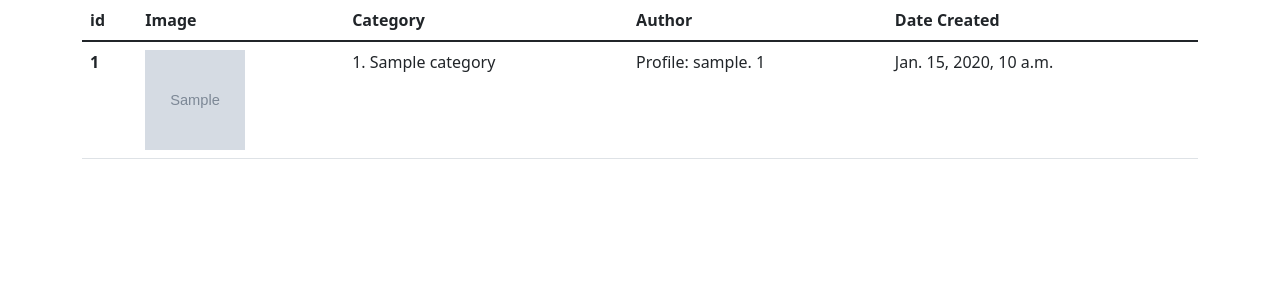
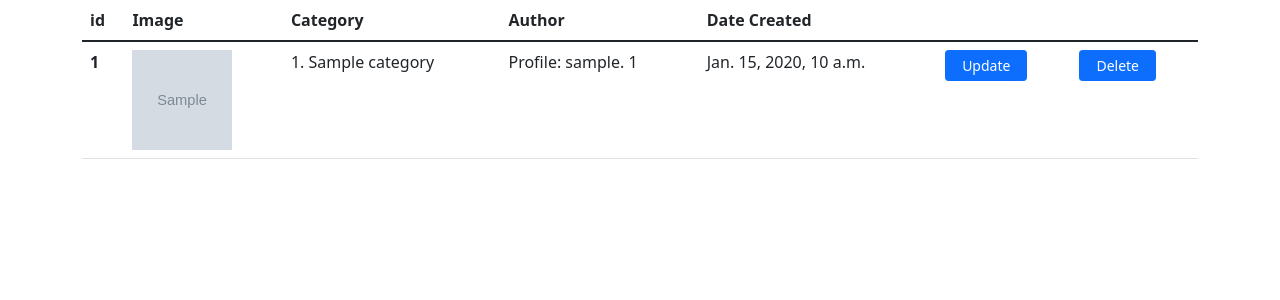
Before and after one commit to Nooruzbai/finalexam, a Django app: page /advertisement/1/detail in a window 1280 px wide. Shown: the part 56-356 px from the top of the page. Run offline with Django 4.2, Linux system fonts and the light colour scheme; tables that the repository leaves empty hold one stand-in row (values such as "Sample post"); grey boxes marked "Sample" are stand-in pictures; some libraries are stand-ins or nearby versions.

Commit message:
Added AdvertisementDeleteView

```diff
--- a/source/webapp/templates/detail.html
+++ b/source/webapp/templates/detail.html
@@ -30,6 +30,14 @@
             <td>{{ advertisement.category }}</td>
             <td>{{ advertisement.author }}</td>
             <td>{{ advertisement.date_created }}</td>
+
+
+            <td><a class="btn btn-primary btn-sm ps-3 pe-3"
+                   href="{% url "webapp:advertisement_update" advertisement.pk %}">Update</a></td>
+
+            <td><a class="btn btn-primary btn-sm ps-3 pe-3"
+                   href="{% url "webapp:advertisement_delete" advertisement.pk %}">Delete</a></td>
+
     </table>
 
 {% endblock %}
--- a/source/webapp/templates/index.html
+++ b/source/webapp/templates/index.html
@@ -32,6 +32,11 @@
             <td>{{ ad.date_created }}</td>
             <td><a class="btn btn-primary btn-sm ps-3 pe-3"
                    href="{% url "webapp:advertisement_detail" ad.pk %}">Detail</a></td>
+             <td><a class="btn btn-primary btn-sm ps-3 pe-3"
+                   href="{% url "webapp:advertisement_update" ad.pk %}">Update</a></td>
+
+             <td><a class="btn btn-primary btn-sm ps-3 pe-3"
+                   href="{% url "webapp:advertisement_delete" ad.pk %}">Delete</a></td>
 
         {% endfor %}
     </table>
--- a/source/webapp/urls.py
+++ b/source/webapp/urls.py
@@ -1,6 +1,7 @@
 from django.urls import path
 
-from webapp.views import AdvertisementListView, AdvertisementCreateView, AdvertisementDetailView
+from webapp.views import AdvertisementListView, AdvertisementCreateView, AdvertisementDetailView, \
+    AdvertisementDeleteView, AdvertisementUpdateView
 
 app_name = 'webapp'
 
@@ -8,5 +9,6 @@ urlpatterns = [
     path('', AdvertisementListView.as_view(), name='webapp_list'),
     path('advertisement/create/', AdvertisementCreateView.as_view(), name="advertisement_create"),
     path('advertisement/<int:pk>/detail', AdvertisementDetailView.as_view(), name="advertisement_detail"),
-
+    path('advertisement/<int:pk>/delete', AdvertisementDeleteView.as_view(), name="advertisement_delete"),
+    path('advertisement/<int:pk>/update', AdvertisementUpdateView.as_view(), name="advertisement_update"),
 ]
--- a/source/webapp/views.py
+++ b/source/webapp/views.py
@@ -1,7 +1,7 @@
 from django.contrib.auth import get_user_model
 from django.contrib.auth.mixins import PermissionRequiredMixin
 from django.urls import reverse, reverse_lazy
-from django.views.generic import ListView, CreateView, DetailView
+from django.views.generic import ListView, CreateView, DetailView, DeleteView, UpdateView
 
 from webapp.forms import AdvertisementForm
 from webapp.models import Advertisement
@@ -35,3 +35,29 @@ class AdvertisementDetailView(DetailView):
     template_name = 'detail.html'
     model = Advertisement
     context_object_name = 'advertisement'
+
+
+class AdvertisementDeleteView(DeleteView):
+    model = Advertisement
+    template_name = "delete.html"
+    context_object_name = 'advertisement'
+    # permission_required = "webapp.delete_gallery"
+    success_url = reverse_lazy('webapp:webapp_list')
+
+    # def has_permission(self):
+    #     return super().has_permission() or self.request.user == self.get_object().author
+
+    # def get_success_url(self):
+    #     return reverse('webapp:webapp_list', kwargs={"pk": self.object.pk})
+
+class AdvertisementUpdateView(UpdateView):
+    form_class = AdvertisementForm
+    template_name = "update.html"
+    model = Advertisement
+    # permission_required = "webapp.change_gallery"
+
+    # def has_permission(self):
+    #     return super().has_permission() or self.request.user == self.get_object().author
+
+    def get_success_url(self):
+        return reverse('webapp:advertisement_detail', kwargs={'pk': self.object.pk})
```
Also changed, not shown: source/webapp/templates/delete.html (added, +20 -0 lines), source/webapp/templates/update.html (added, +16 -0 lines). Lines whose indentation alone changed are shown as unchanged.
